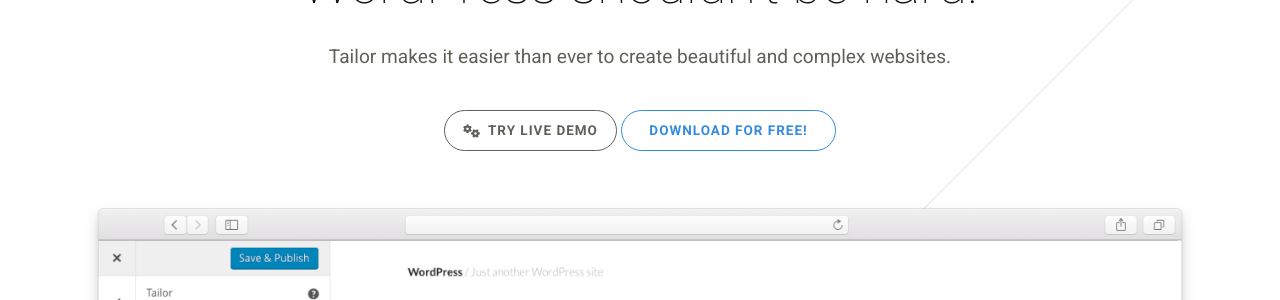
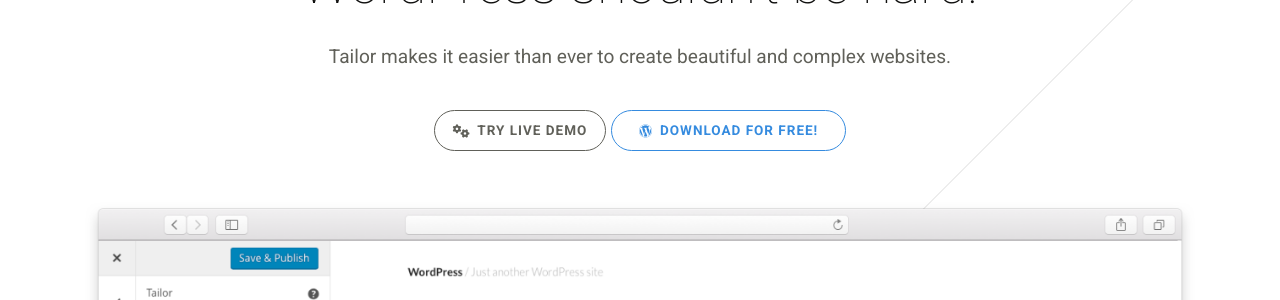
Before and after one commit to Enclavely/tailor, a Jekyll site: the page built from index.html, in a window 1280 px wide. Shown: the part 248-548 px from the top of the page. Built offline with Jekyll 4.4.1, drawn with Linux system fonts in a browser that asks for light colours; nearby versions of some CDN libraries; the list of posts is cut into pages by our own code.

Commit message:
Icon added

```diff
--- a/_includes/hero.html
+++ b/_includes/hero.html
@@ -6,7 +6,7 @@
                 <h2 class="hero__title display-3">Creating custom layouts in WordPress shouldn't be hard.</h2>
                 <p class="hero__tagline feature-text">Tailor makes it easier than ever to create beautiful and complex websites.</p>
                 <a class="btn btn-outline" href="https://sandboxwp.io/create/tailor" target="_blank" onclick="ga('send', 'event', 'button', 'click', 'test-drive');"><i class="fa fa-cogs"></i><span>Try Live Demo</span></a>
-                <a class="btn btn-outline-primary btn-lg" href="https://wordpress.org/plugins/tailor/" target="_blank" onclick="ga('send', 'event', 'button', 'click', 'download-hero');">Download for free!</a>
+                <a class="btn btn-outline-primary btn-lg" href="https://wordpress.org/plugins/tailor/" target="_blank" onclick="ga('send', 'event', 'button', 'click', 'download-hero');"><i class="fa fa-wordpress"></i><span>Download for free!</span></a>
             </div>
         </div>
     </div>
```
